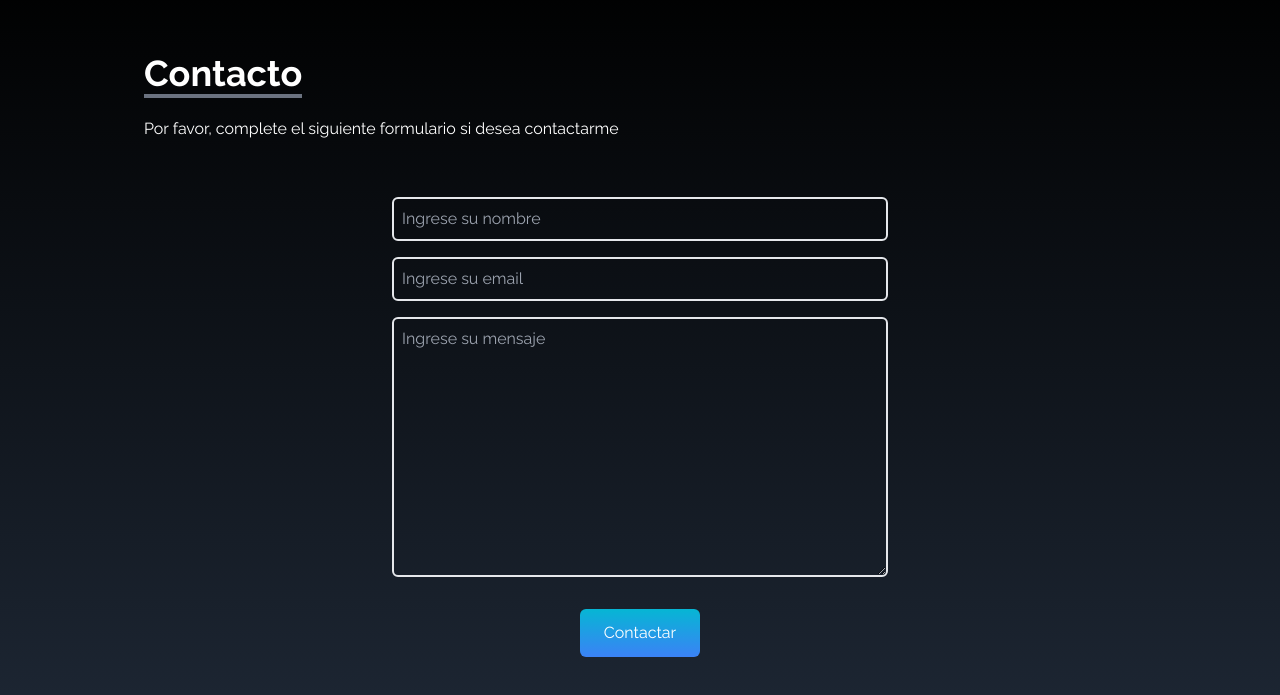
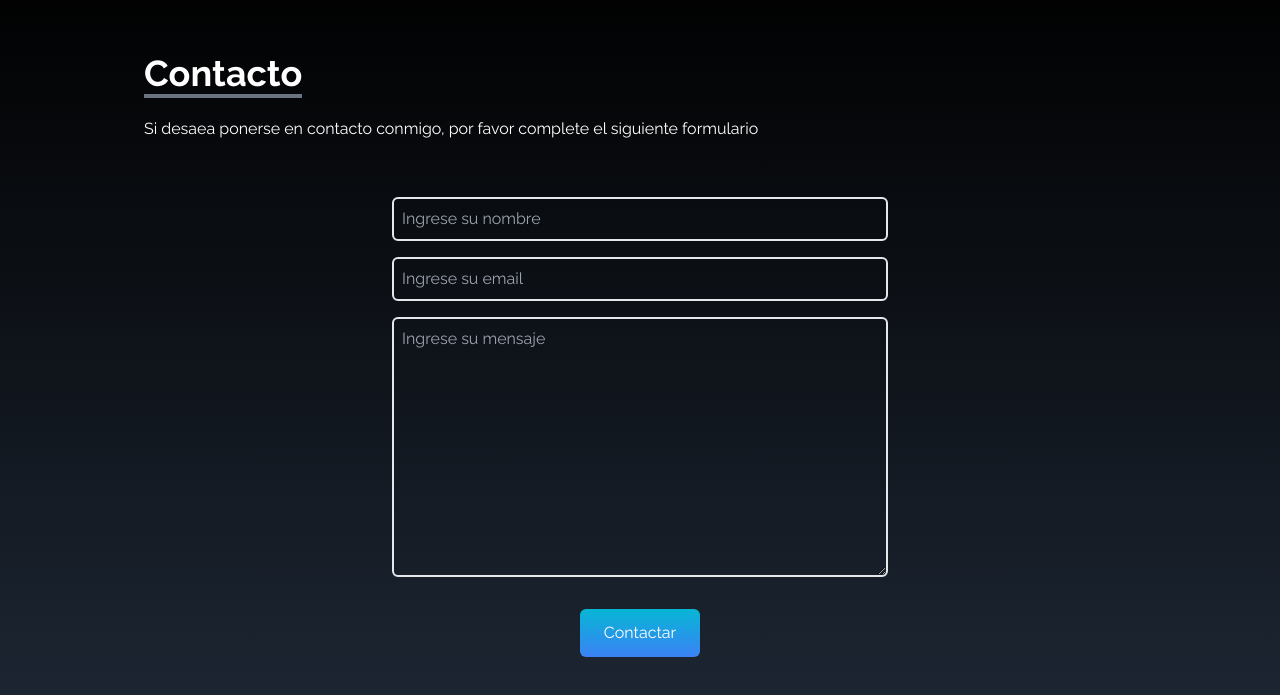
Before and after one commit to FeDaBa/First-Portfolio, a React (Create React App) app: page / in a window 1280 px wide. Shown: the part 3229-3924 px from the top of the page. Built offline with nearby package versions, Linux system fonts and the light colour scheme; the HTML template or start-up script is replaced by a standard one; a web font is replaced by a local one.

Commit message:
Update Contact.jsx

```diff
--- a/src/components/Contact.jsx
+++ b/src/components/Contact.jsx
@@ -15,7 +15,7 @@ const Contact = () => {
                 </p>
 
                 <p className="py-6">
-                    Por favor, complete el siguiente formulario si desea contactarme
+                    Si desaea ponerse en contacto conmigo, por favor complete el siguiente formulario
                 </p>
 
             </div>
```
